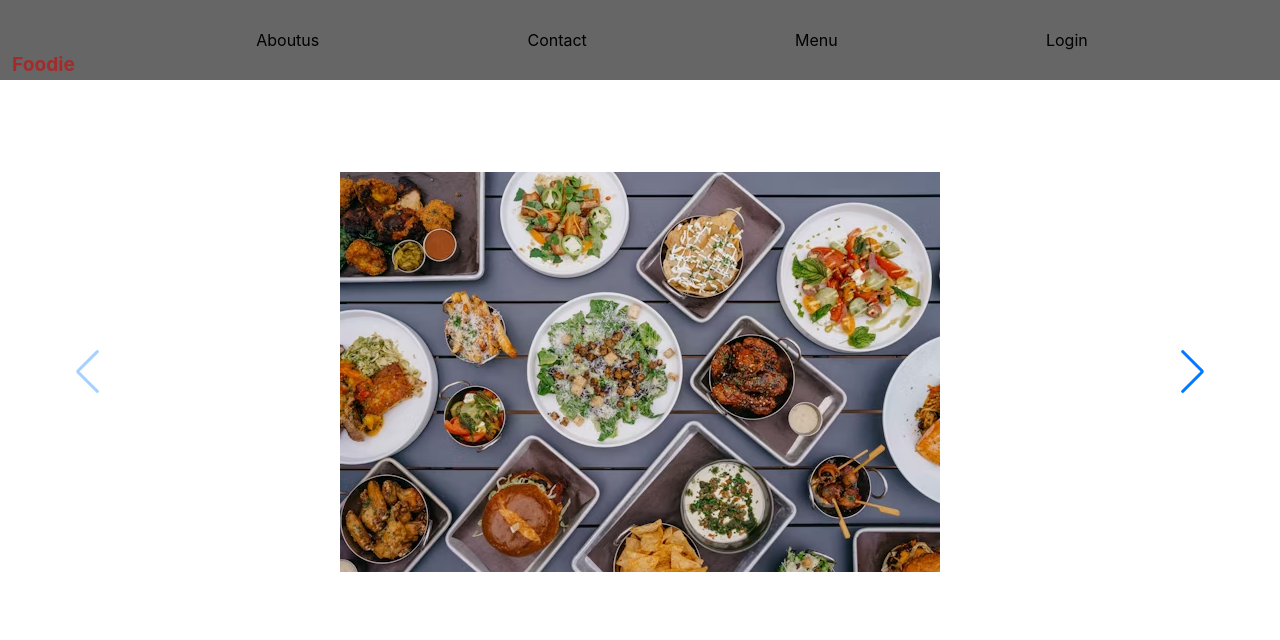
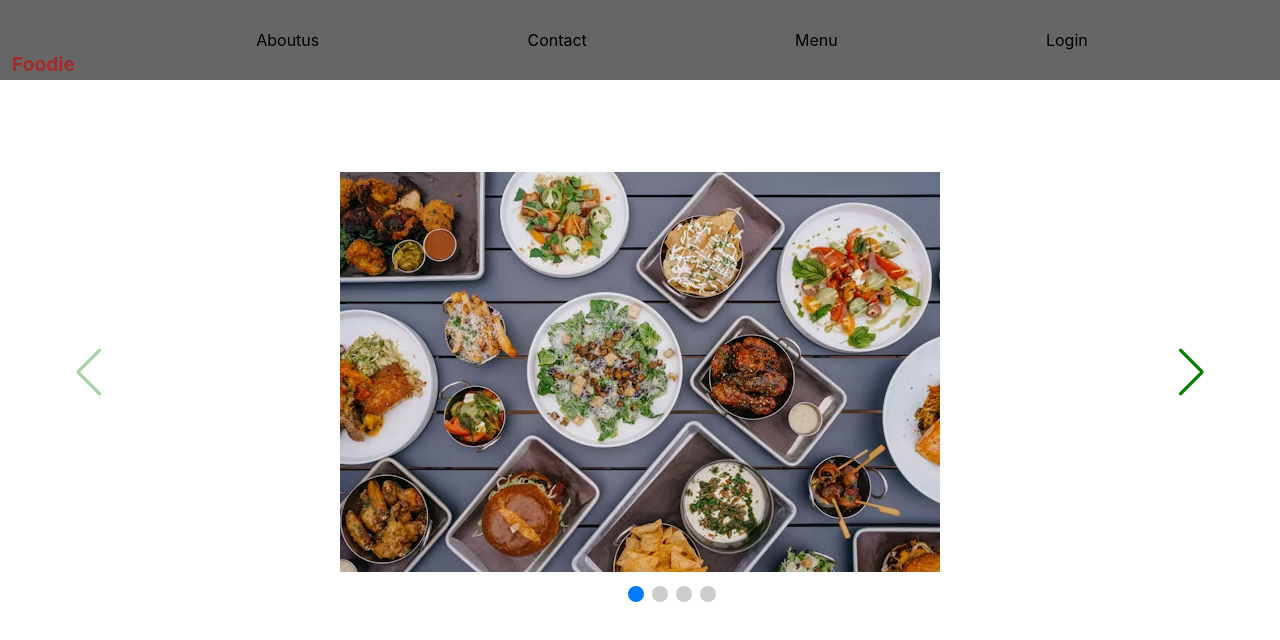
Before and after one commit to Afrozalam123/restaurent-project, a React (Create React App) app: page / in a window 1280 px wide. Shown: the top 640 px of the page. Built offline with nearby package versions, Linux system fonts and the light colour scheme.

Commit message:
updated new code and existing

```diff
--- a/src/Component/Navbar.js
+++ b/src/Component/Navbar.js
@@ -1,11 +1,12 @@
 import { Link } from "react-router-dom";
 import 'swiper/css';
 import 'swiper/css/navigation';
+import 'swiper/css/pagination';
 import "../pages/Navbar.css"
 
 
 // import required modules
-import { Navigation } from 'swiper/modules';
+import { Navigation,Pagination } from 'swiper/modules';
 
 
 // Import Swiper React components
@@ -30,7 +31,12 @@ export default function Home() {
 
     <section>
        <div className='container'>
-      <Swiper navigation={true} modules={[Navigation]} className="mySwiper">
+      <Swiper navigation={true} modules={[Navigation,Pagination]} className="mySwiper" slidesperview={2} spacebetween={20} style={{
+        "--swiper-navigation-color":"green",
+        "--swiper-navigation-size":"3rem",
+          "--swiper-pagination-bullet-size":"1rem",
+
+      }} pagination={true}>
         <SwiperSlide><div className='slide   slide1'></div></SwiperSlide>
          <SwiperSlide><div className='slide   slide2'></div></SwiperSlide>
          <SwiperSlide><div className='slide   slide3'></div></SwiperSlide>
--- a/src/pages/Navbar.css
+++ b/src/pages/Navbar.css
@@ -107,10 +107,30 @@ width: 90%;
   background-position: center;
 }
 .slide4{
-  background-image: url("../Afroz/Image14.jpg");
-   width: 100%;
+  background-image: url("../Afroz/Image16.jpg");
+   width: 80%;
+   margin: 1rem 6rem;
    object-fit: cover;
    max-width: auto;
    background-size:cover;
    height: 100%;
 }
+
+.Swiper-slide img{
+   width: 100%;
+  position: relative;
+  margin-bottom: -5rem;
+ }
+.swiper-pagination-bullets{
+  margin: 0rem 2rem;
+  padding: 1rem 2rem;
+}
+
+/* now responsive for container */
+@media(max-width:600px){
+  .container{
+    width: 250%;
+    margin-left: 260%;
+    padding: 3rem 11rem;
+  }
+}
```
Also changed, not shown: src/Afroz/Image16.jpg (added), src/Afroz/images 15.jpg (added).
